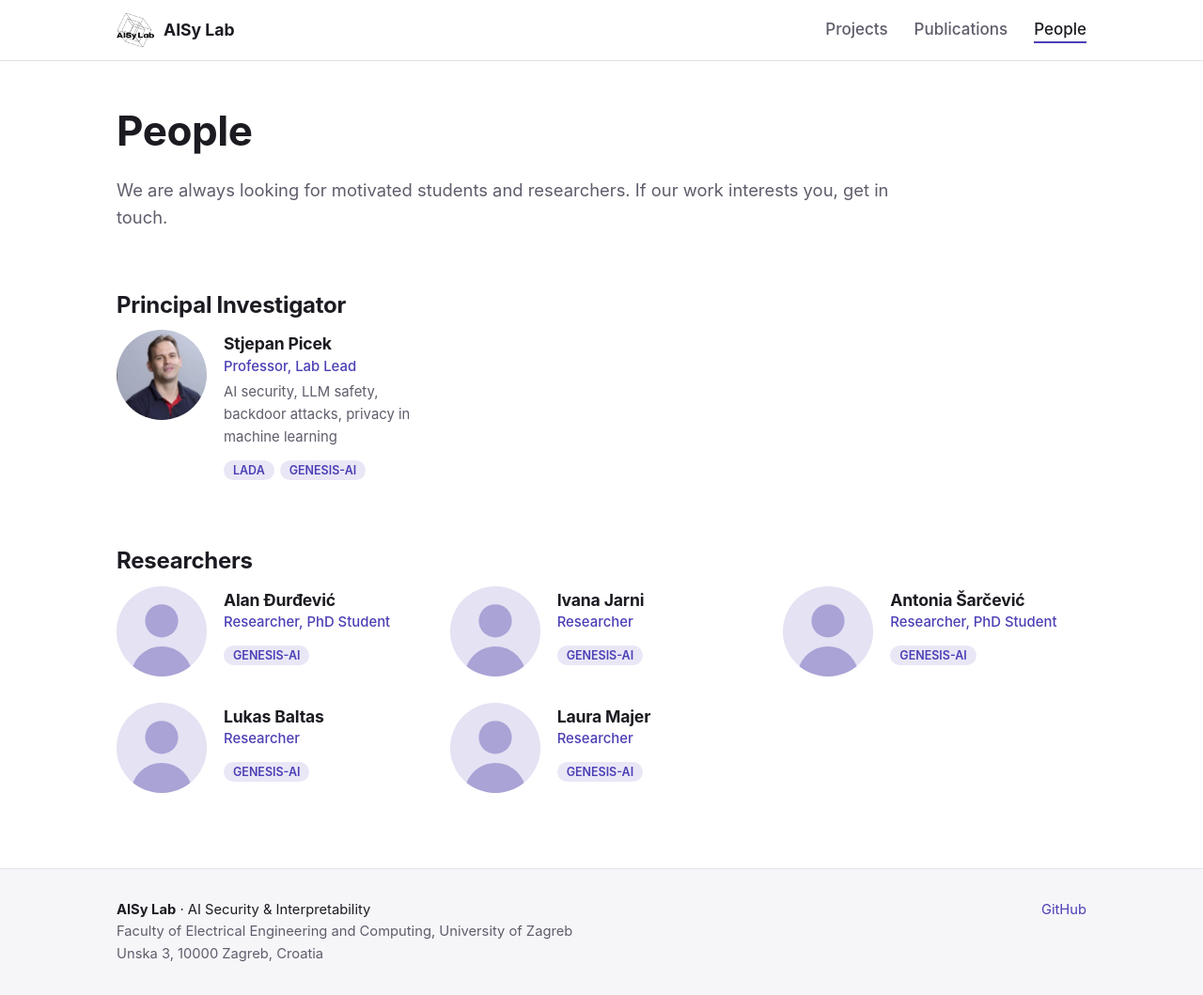
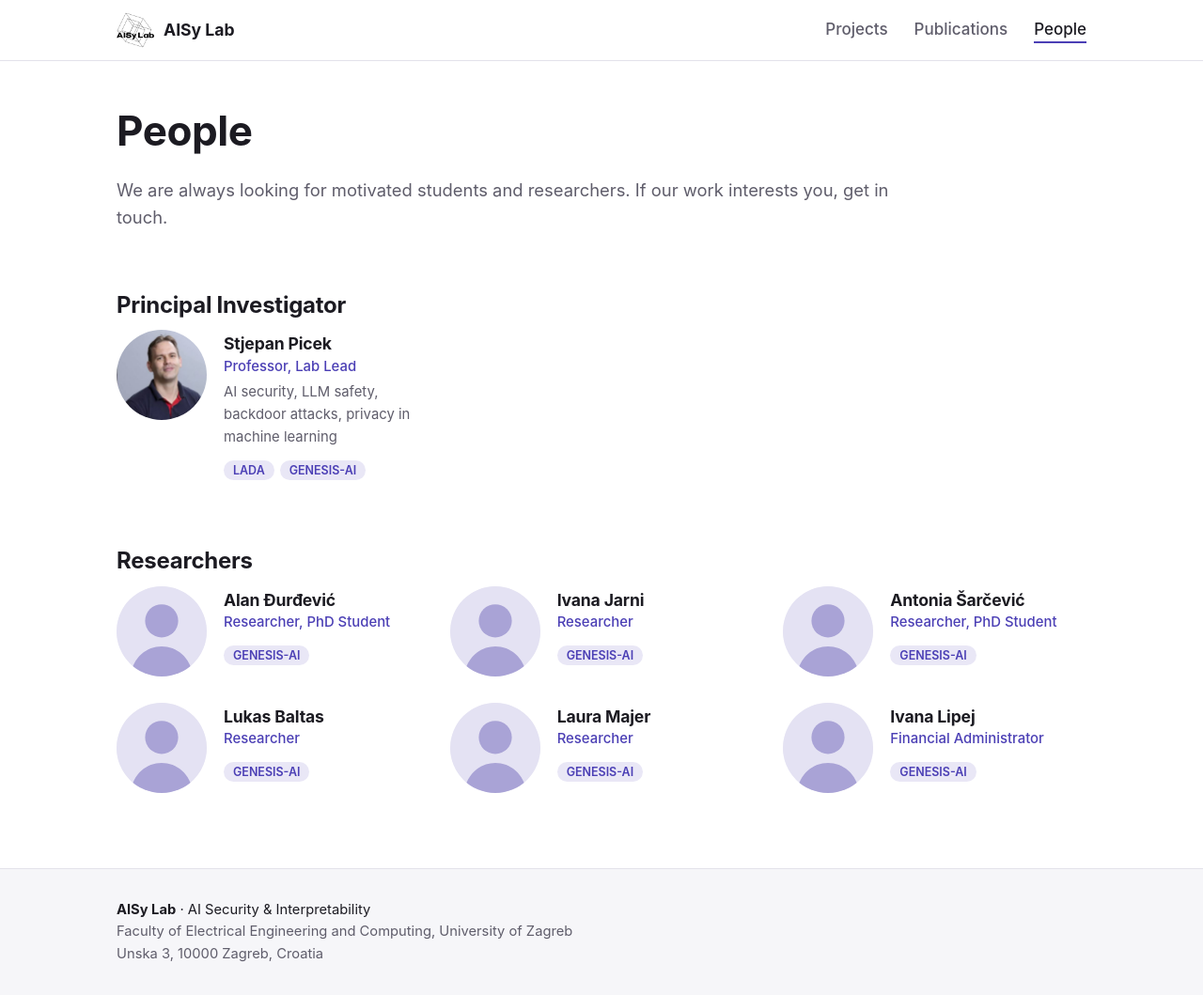
Before and after one commit to m-ajer/aisy-lab, a Jekyll site: the page built from people.html, in a window 1280 px wide and 1059 px high. Shown: the whole window at 94% size. Built offline with Jekyll 4.4.1, drawn with Linux system fonts in a browser that asks for light colours.

Commit message:
changed frontpage

```diff
--- a/_config.yml
+++ b/_config.yml
@@ -16,7 +16,6 @@ baseurl: ""
 affiliation: Faculty of Electrical Engineering and Computing, University of Zagreb
 address: Unska 3, 10000 Zagreb, Croatia
 email:                      # lab email, or leave empty
-github:                     # GitHub user/org name, or leave empty
 twitter:                    # optional, without @
 
 # Top navigation
--- a/_data/people.yml
+++ b/_data/people.yml
@@ -41,3 +41,7 @@
     - name: Laura Majer
       role: Researcher
       projects: [genesis]
+
+    - name: Ivana Lipej
+      role: Financial Administrator
+      projects: [genesis]
--- a/_includes/footer.html
+++ b/_includes/footer.html
@@ -7,7 +7,6 @@
     </div>
     <div class="footer-links">
       {% if site.email %}<a href="mailto:{{ site.email }}">{{ site.email }}</a>{% endif %}
-      {% if site.github %}<a href="https://github.com/{{ site.github }}">GitHub</a>{% endif %}
       {% if site.twitter %}<a href="https://x.com/{{ site.twitter }}">X / Twitter</a>{% endif %}
     </div>
   </div>
--- a/_layouts/home.html
+++ b/_layouts/home.html
@@ -2,7 +2,10 @@
 layout: default
 ---
 <section class="hero">
-  <p class="eyebrow">{{ site.affiliation }}</p>
+  <div class="hero-logos">
+    <img src="{{ '/assets/img/fer-logo-cropped.svg' | relative_url }}" alt="Faculty of Electrical Engineering and Computing, University of Zagreb" height="64">
+    <img src="{{ '/assets/img/logo-small.png' | relative_url }}" alt="AISy Lab" height="96">
+  </div>
   <h1>{{ site.tagline }}</h1>
   <p class="lead">{{ site.description }}</p>
 </section>
--- a/assets/css/main.css
+++ b/assets/css/main.css
@@ -133,6 +133,10 @@ main.container { padding-top: 48px; padding-bottom: 80px; min-height: 60vh; }
 
 /* ---------- Layout pieces ---------- */
 .hero { padding: 40px 0 24px; }
+.hero-logos { display: flex; align-items: center; gap: 32px; margin-bottom: 24px; }
+.hero-logos img { width: auto; }
+/* both logos are black on transparent; flip them for the dark background */
+@media (prefers-color-scheme: dark) { .hero-logos img { filter: invert(1); } }
 .hero h1 { font-size: clamp(2.3rem, 5vw, 3.4rem); max-width: 16em; }
 .page-header { margin-bottom: 32px; }
 .section { margin-top: 64px; }
```
Also changed, not shown: assets/img/fer-logo-cropped.svg (added), assets/img/logo-small.png.
